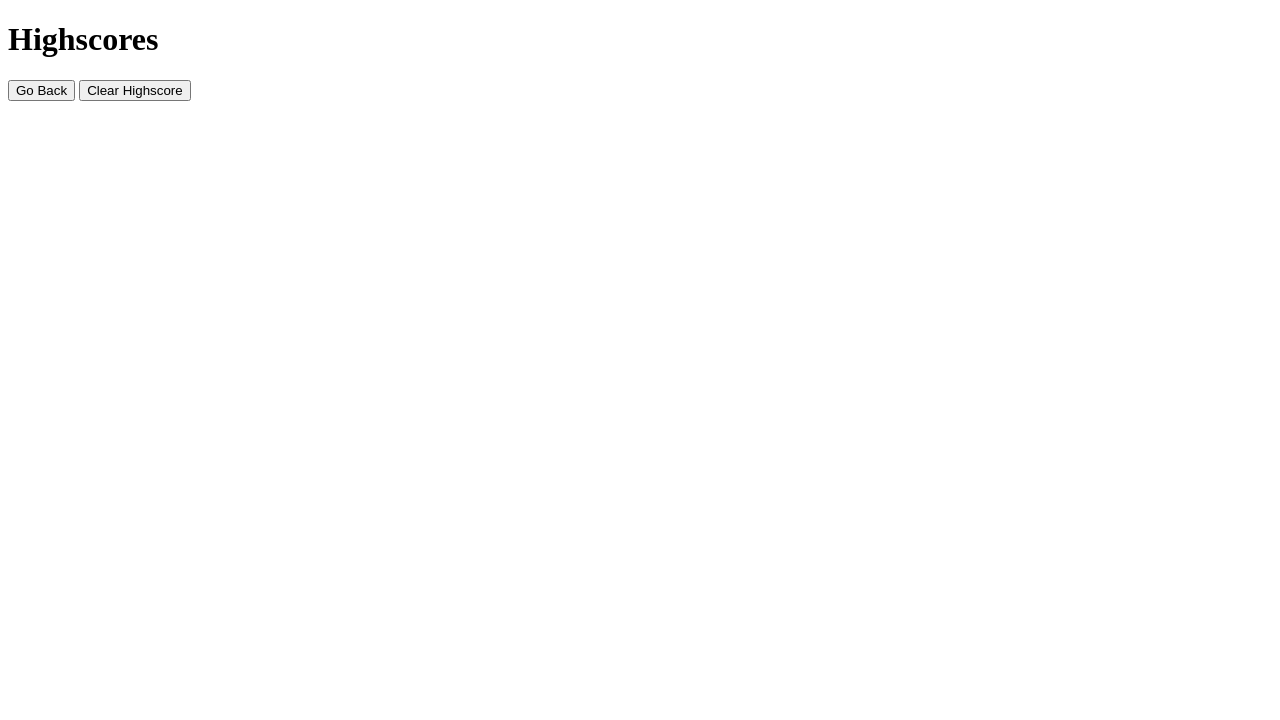
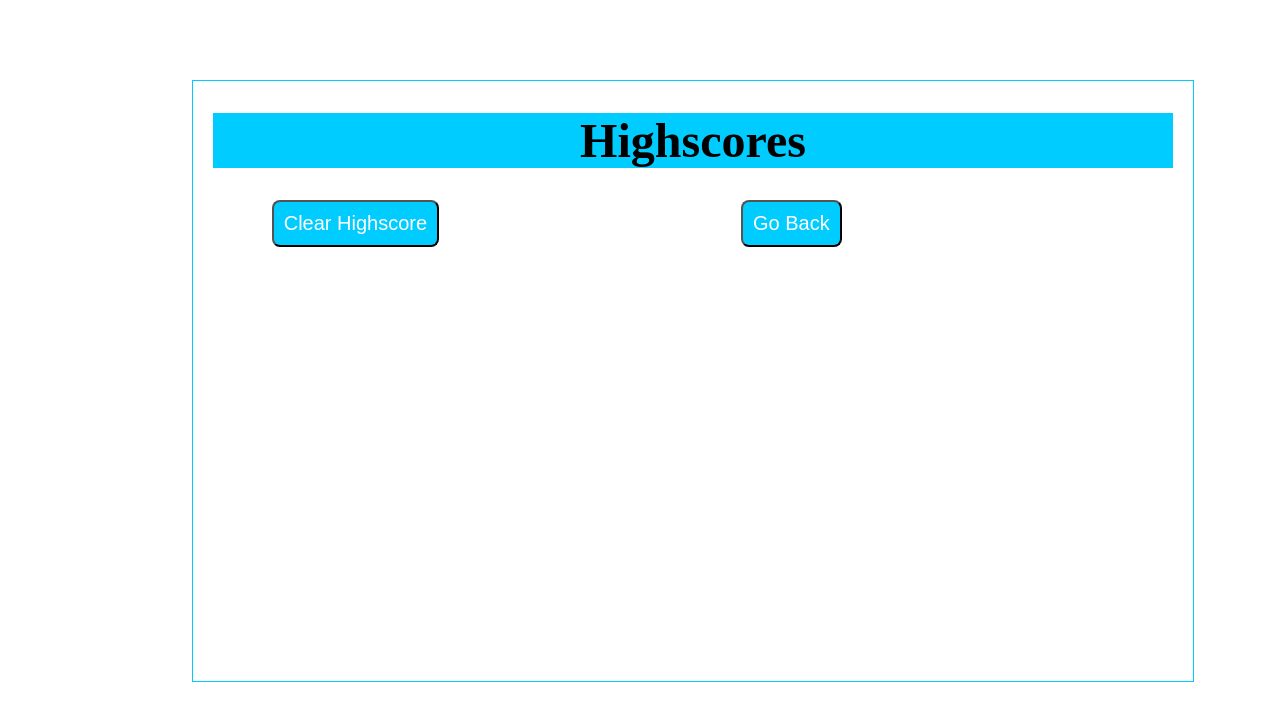
Before and after one commit to Jackie-47/Web-APIs-Challenge-Code-Quiz, a plain HTML site: page HighScores.html in a window 1280 px wide. Drawn offline with Linux system fonts and the light colour scheme; the site is published under a folder, as on GitHub Pages, so addresses that start at the root find nothing.

Commit message:
updated files

```diff
--- a/HighScores.html
+++ b/HighScores.html
@@ -5,7 +5,7 @@
     <meta charset="UTF-8">
     <meta name="viewport" content="width=device-width, initial-scale=1.0">
     <meta http-equiv="X-UA-Compatible" content="ie=edge">
-    <link rel="stylesheet" type="text/css" href="/style.css">
+    <link rel="stylesheet" type="text/css" href="./style.css">
     <title>Document</title>
 
 </head>
```
Also changed, not shown: index.html (+1 -1 lines).
